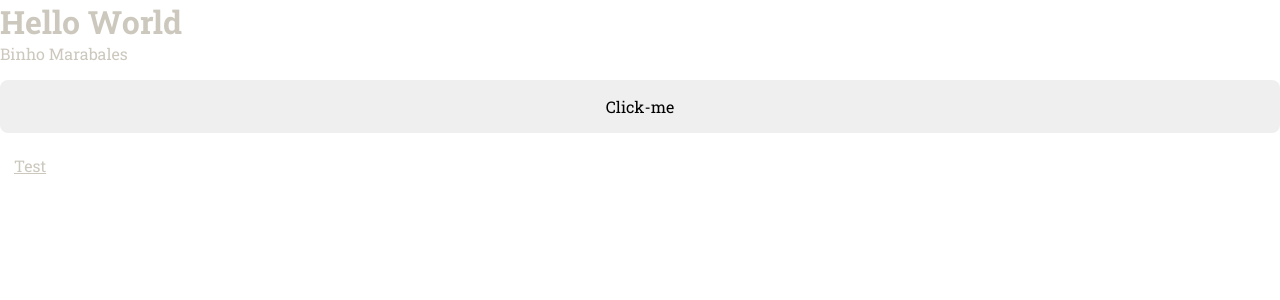
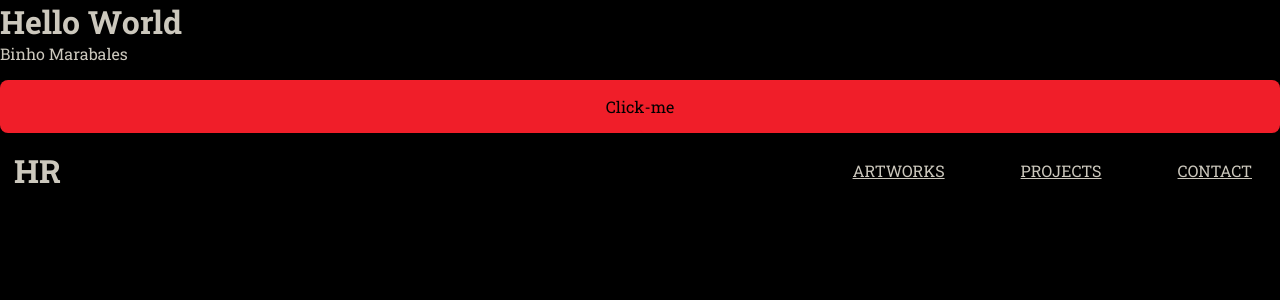
Before and after one commit to Herbert-RD/herbert-portfolio, a React (Vite) app: page / in a window 1280 px wide. Shown: the top 300 px of the page. Built offline with nearby package versions, Linux system fonts and the light colour scheme.

Commit message:
Header visuals done!

```diff
--- a/src/components/button/style.js
+++ b/src/components/button/style.js
@@ -4,7 +4,7 @@ export const Container =  styled.button`
   width: 100%;
 
   align-items: center;
-  background-color: ${({theme}) => theme.COLORS.ORANGE};
+  background-color: ${({theme}) => theme.COLORS.RED};
   color: black;
   padding: 16px;
   border: none;
--- a/src/components/link/index.jsx
+++ b/src/components/link/index.jsx
@@ -1,9 +1,9 @@
 import { Component } from "./style.js"
 
-export function Link() {
+export function Link({name}) {
   return (
     <Component>
-      Test
+      {name}
     </Component>
   )
 }
--- a/src/components/link/style.js
+++ b/src/components/link/style.js
@@ -10,13 +10,14 @@ export const Component =
       transition: transform  0.5s, background-color 0.5s;
 
       margin: 6px;
+      padding: 0 8px;
 
-      padding: 0 8px;
+      text-transform: uppercase;
 
 
       &:hover{
-        background-color: white;
-        color: ${({theme}) => theme.COLORS.BACKGROUND_800};
+        background-color: ${({theme}) => theme.COLORS.RED};
+        color: ${({theme}) => theme.COLORS.BACKGROUND};
         transform: scale(1.2);
 
         border-radius: 2px;
--- a/src/pages/Details/index.jsx
+++ b/src/pages/Details/index.jsx
@@ -9,7 +9,16 @@ export function Details(){
       <h1>Hello World</h1>
       <span>Binho Marabales</span>
       <Button name="Click-me"/>
-      <Link />
+
+
+      <div className="header-nav">
+        <div><p>HR</p></div>
+        <div id="nav-links">
+          <Link name="Artworks"/>
+          <Link name="Projects"/>
+          <Link name="Contact"/>
+        </div>
+      </div>
     </Container>
   )
 }
--- a/src/pages/Details/style.js
+++ b/src/pages/Details/style.js
@@ -2,5 +2,24 @@ import styled from 'styled-components';
 
 
 export const Container = styled.div`
+  #nav-links {
+    display: flex;
+    flex-direction: row;
+    gap: 48px;
+  }
 
+  .header-nav{
+    display: flex;
+    align-content: center;
+    justify-content: space-between;
+    align-items: center;
+
+    padding: 0 14px;
+
+    width: 100%;
+  }
+  .header-nav p {
+    font-weight: bold;
+    font-size: 32px;
+  }
 `
--- a/src/styles/global.js
+++ b/src/styles/global.js
@@ -8,7 +8,7 @@ export default createGlobalStyle`
   }
 
   body {
-    background-color: ${({theme}) => theme.COLORS.BACKGROUND_800};
+    background-color: ${({theme}) => theme.COLORS.BACKGROUND};
     color: ${({theme}) => theme.COLORS.WHITE};
     -webkit-font-smothing: antialised;
 
--- a/src/styles/theme.js
+++ b/src/styles/theme.js
@@ -1,6 +1,6 @@
 export default {
   COLORS: {
-    BACKGROUND: "#00000",
+    BACKGROUND: "#000000",
 
     WHITE: "#CCC8BD",
     RED: "#F01E29"
```
